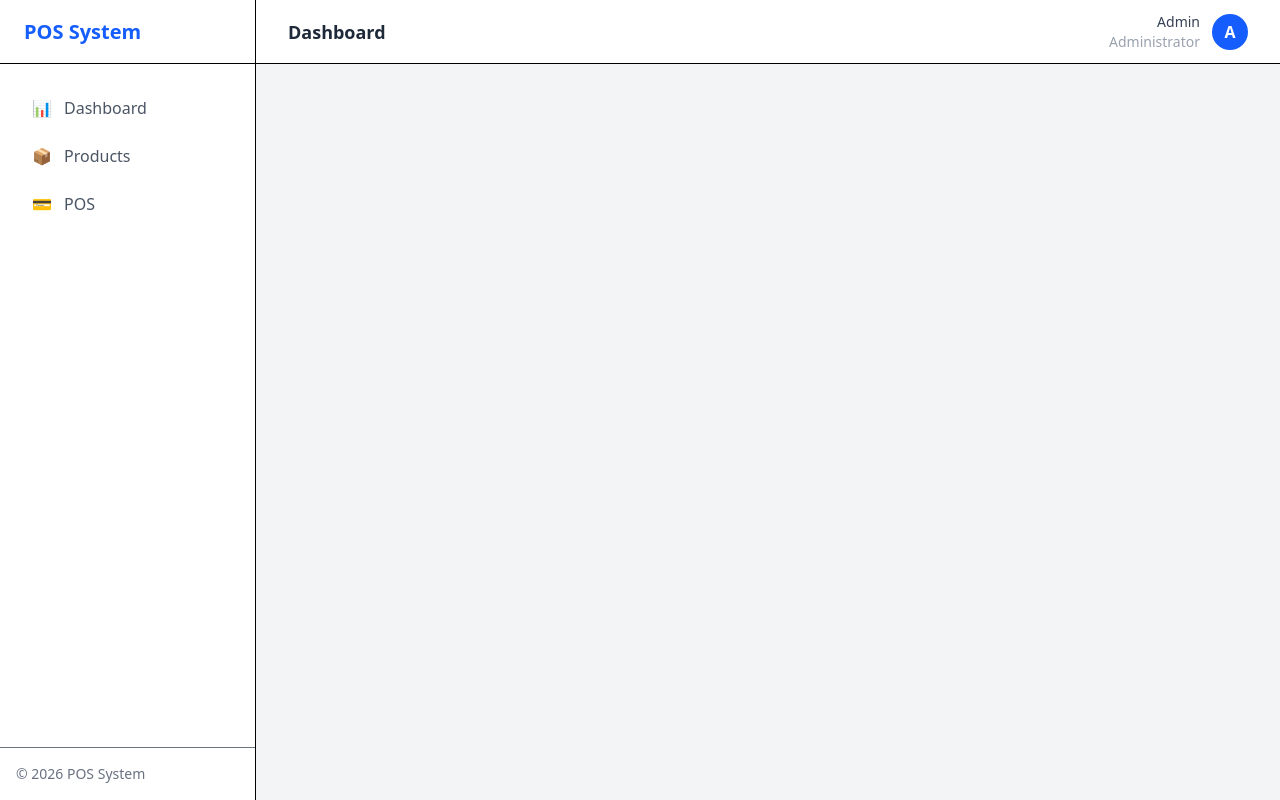
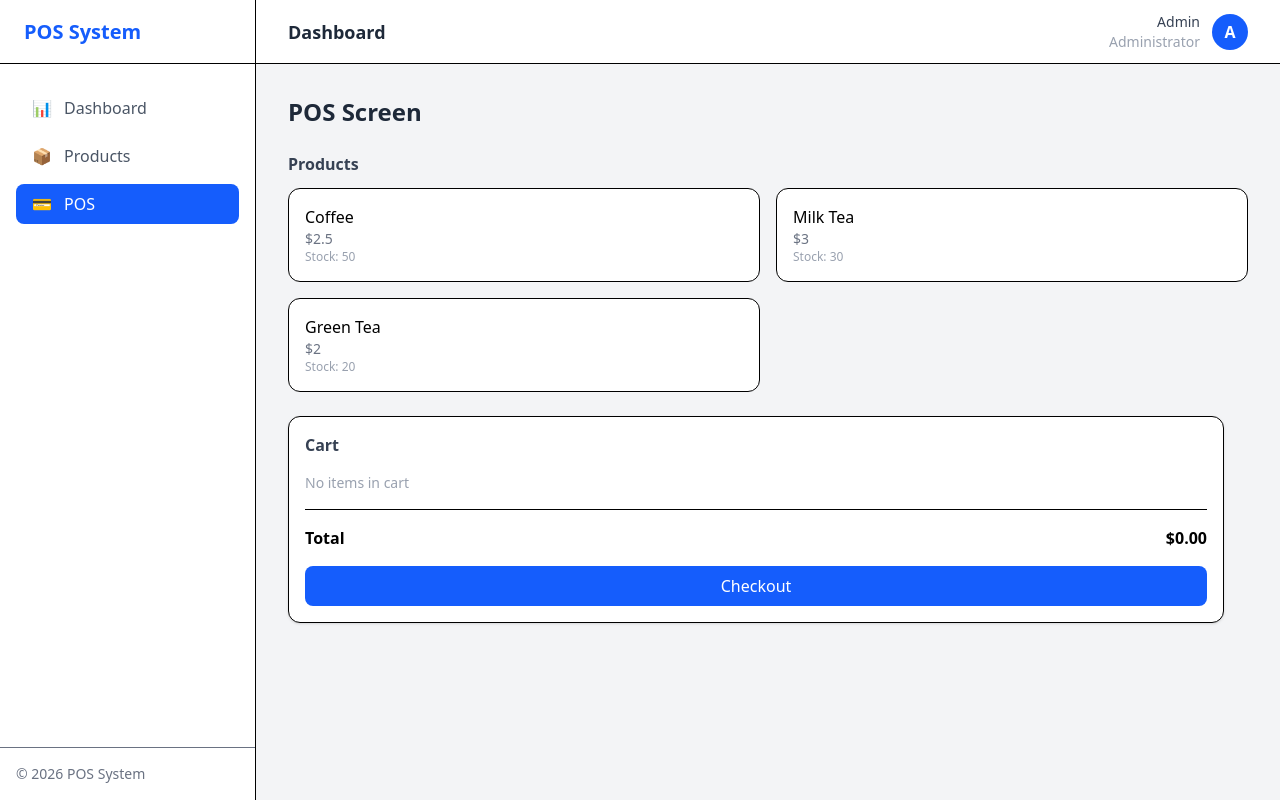
Before and after one commit to Llylimorr/POS-001, a Vue app: page /pos in a window 1280 px wide. Built offline with nearby package versions, Linux system fonts and the light colour scheme.

Commit message:
ad pos file

```diff
--- a/src/route/index.js
+++ b/src/route/index.js
@@ -11,7 +11,13 @@ const routes = [
     path:'/products',
     name:'Product',
     component:()=> import('../views/Product.vue')
-  }
+  },
+  {
+    path:'/pos',
+    name:'POS',
+    component:()=> import('../views/POS.vue')
+  },
+
 ]
 const router = createRouter({
   history: createWebHistory(),
--- /dev/null
+++ b/src/views/POS.vue
@@ -0,0 +1,118 @@
+<template>
+  <div>
+    <!-- Header -->
+    <h2 class="text-2xl font-semibold text-gray-800 mb-6">POS Screen</h2>
+
+    <div class="grid grid-cols-1 lg:grid-cols-3 gap-6">
+      <!-- PRODUCTS LIST -->
+      <div class="lg:col-span-2">
+        <h3 class="font-semibold mb-3 text-gray-700">Products</h3>
+
+        <div class="grid grid-cols-2 md:grid-cols-3 gap-4">
+          <button
+            v-for="product in products"
+            :key="product.id"
+            @click="addToCart(product)"
+            class="bg-white border rounded-xl p-4 text-left hover:bg-blue-50 transition"
+          >
+            <p class="font-medium">{{ product.name }}</p>
+            <p class="text-sm text-gray-500">${{ product.price }}</p>
+            <p class="text-xs text-gray-400">Stock: {{ product.stock }}</p>
+          </button>
+        </div>
+      </div>
+
+      <!-- CART -->
+      <div class="bg-white rounded-xl shadow-sm border p-4">
+        <h3 class="font-semibold mb-4 text-gray-700">Cart</h3>
+
+        <div v-if="cart.length === 0" class="text-gray-400 text-sm">
+          No items in cart
+        </div>
+
+        <div
+          v-for="item in cart"
+          :key="item.id"
+          class="flex justify-between items-center mb-3"
+        >
+          <div>
+            <p class="font-medium">{{ item.name }}</p>
+            <p class="text-xs text-gray-500">${{ item.price }}</p>
+          </div>
+
+          <div class="flex items-center gap-2">
+            <button
+              @click="decreaseQty(item)"
+              class="w-7 h-7 border rounded hover:bg-gray-100"
+            >
+              −
+            </button>
+            <span class="w-6 text-center">{{ item.qty }}</span>
+            <button
+              @click="increaseQty(item)"
+              class="w-7 h-7 border rounded hover:bg-gray-100"
+            >
+              +
+            </button>
+          </div>
+        </div>
+
+        <hr class="my-4" />
+
+        <div class="flex justify-between font-semibold mb-4">
+          <span>Total</span>
+          <span>${{ total }}</span>
+        </div>
+
+        <button
+          @click="checkout"
+          class="w-full bg-blue-600 text-white py-2 rounded-lg hover:bg-blue-700 transition"
+        >
+          Checkout
+        </button>
+      </div>
+    </div>
+  </div>
+</template>
+
+<script setup>
+import { ref, computed } from 'vue'
+
+const products = ref([
+  { id: 1, name: 'Coffee', price: 2.5, stock: 50 },
+  { id: 2, name: 'Milk Tea', price: 3, stock: 30 },
+  { id: 3, name: 'Green Tea', price: 2, stock: 20 }
+])
+
+const cart = ref([])
+
+const addToCart = (product) => {
+  const existing = cart.value.find(p => p.id === product.id)
+
+  if (existing) {
+    existing.qty++
+  } else {
+    cart.value.push({ ...product, qty: 1 })
+  }
+}
+
+const increaseQty = (item) => {
+  item.qty++
+}
+
+const decreaseQty = (item) => {
+  if (item.qty > 1) item.qty--
+  else cart.value = cart.value.filter(p => p.id !== item.id)
+}
+
+const total = computed(() =>
+  cart.value.reduce((sum, item) => sum + item.price * item.qty, 0).toFixed(2)
+)
+
+const checkout = () => {
+  if (cart.value.length === 0) return
+
+  alert('Checkout successful!')
+  cart.value = []
+}
+</script>
```
